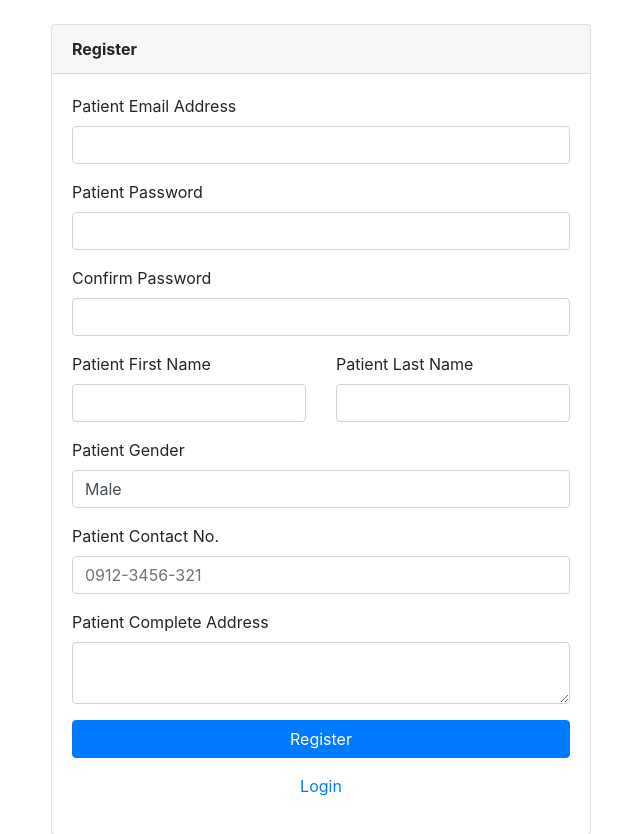
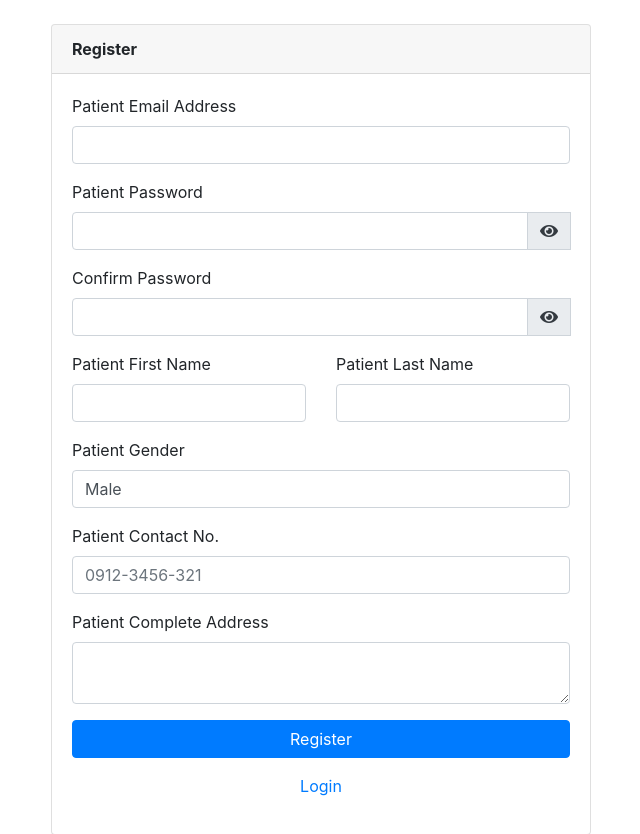
Before and after one commit to Tacs25/ass, a PHP site: page /clinic/main/signup.php in a window 1280 px wide. Shown: the part 76-910 px from the top of the page, without its empty margins (319-959 px from the left). Run offline with PHP 8.4, Linux system fonts and the light colour scheme; data that the repository does not hold is empty; some libraries are stand-ins or nearby versions.

Commit message:
Update signup.php

```diff
--- a/main/signup.php
+++ b/main/signup.php
@@ -19,13 +19,32 @@
 							<input type="text" name="patient_email_address" id="patient_email_address" class="form-control" required />
 						</div>
 						<div class="form-group">
+
 							<label>Patient Password<span class="text-danger"></label>
+							<div class="input-group">
 							<input type="password" name="patient_password" id="patient_password" class="form-control" required  />
-
+							<div class="input-group-prepend">
+								<div class="input-group-text">
+									<a href="#" class="text-dark" id="icon-click">
+										<i class="fas fa-eye" id="icon"></i>
+									</a>
+								</div>
+								</div>
+							</div>
 						</div>
 						<div class="form-group">
+
 							<label>Confirm Password<span class="text-danger"></label>
+							<div class="input-group">
 							<input type="password" name="patient_passwordrp" id="patient_passwordrp" class="form-control" required  />
+							<div class="input-group-prepend">
+							<div class="input-group-text">
+									<a href="#" class="text-dark" id="icon-click1">
+										<i class="fas fa-eye" id="icon1"></i>
+									</a>
+								</div>
+								</div>
+							</div>
 						</div>
 						<div class="row">
 							<div class="col-md-6">
@@ -121,6 +140,41 @@
 </div>
 </div>
 </div>
+<script src="https://code.jquery.com/jquery-3.6.0.min.js" integrity="sha256-/xUj+3OJU5yExlq6GSYGSHk7tPXikynS7ogEvDej/m4=" crossorigin="anonymous"></script>
+
+<script type="text/javascript">
+	$(document).ready(function(){
+
+		$("#icon-click").click(function(){
+			$("#icon").toggleClass('fa-eye-slash');
+
+			var input = $("#patient_password");
+			if(input.attr("type") === "password"){
+				input.attr("type","text");
+			}
+			else
+			{
+				input.attr("type","password");
+			}
+
+		});
+		$("#icon-click1").click(function(){
+			$("#icon1").toggleClass('fa-eye-slash');
+
+			var input = $("#patient_passwordrp");
+			if(input.attr("type") === "password"){
+				input.attr("type","text");
+			}
+			else
+			{
+				input.attr("type","password");
+			}
+
+
+		});
+	});
+
+</script>
 
 
 <?php
```
